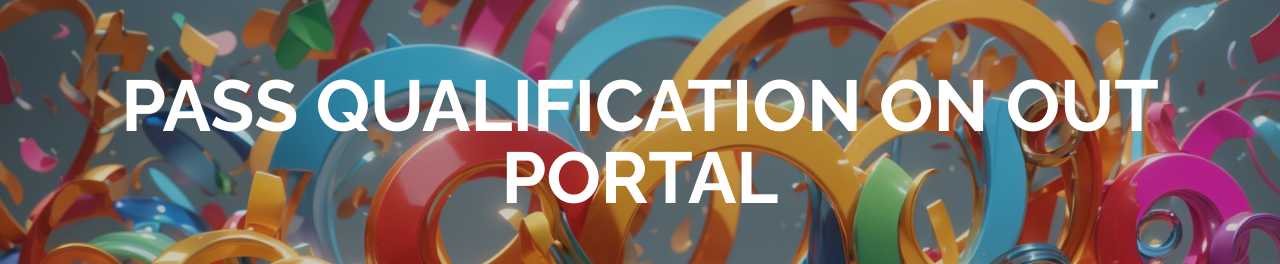
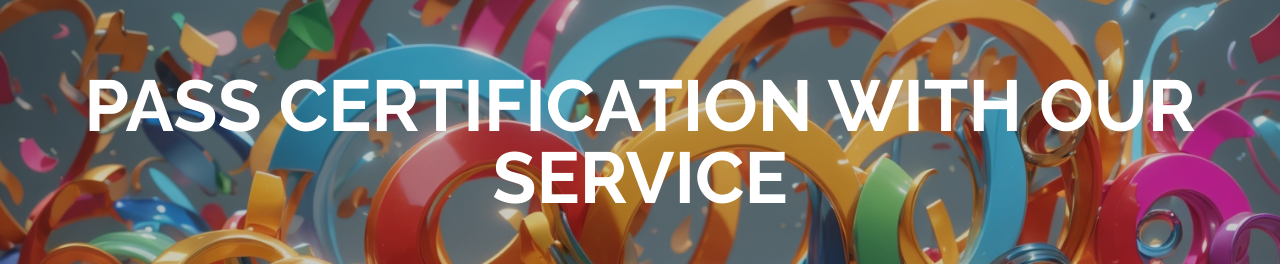
Before and after one commit to YuriyDub/online-certification, a React (Create React App) app: page / in a window 1280 px wide. Shown: the part 183-447 px from the top of the page. Built offline with nearby package versions, Linux system fonts and the light colour scheme.

Commit message:
setup http-server

```diff
--- a/package.json
+++ b/package.json
@@ -8,6 +8,7 @@
     "@testing-library/react": "^13.4.0",
     "@testing-library/user-event": "^13.5.0",
     "axios": "^1.5.1",
+    "http-server": "^14.1.1",
     "react": "^18.2.0",
     "react-dom": "^18.2.0",
     "react-hook-form": "^7.46.2",
--- a/src/pages/HomePage/HomePage.jsx
+++ b/src/pages/HomePage/HomePage.jsx
@@ -8,7 +8,7 @@ export const HomePage = () => {
   return (
     <div className={styles.page}>
       <Container className={styles.banner}>
-        <h1>PASS QUALIFICATION ON OUT PORTAL</h1>
+        <h1>PASS CERTIFICATION WITH OUR SERVICE</h1>
         <img src={banner} alt="Background" />
       </Container>
     </div>
```
Also changed, not shown: 1 other file (tests, documents, lock files or other folders).
